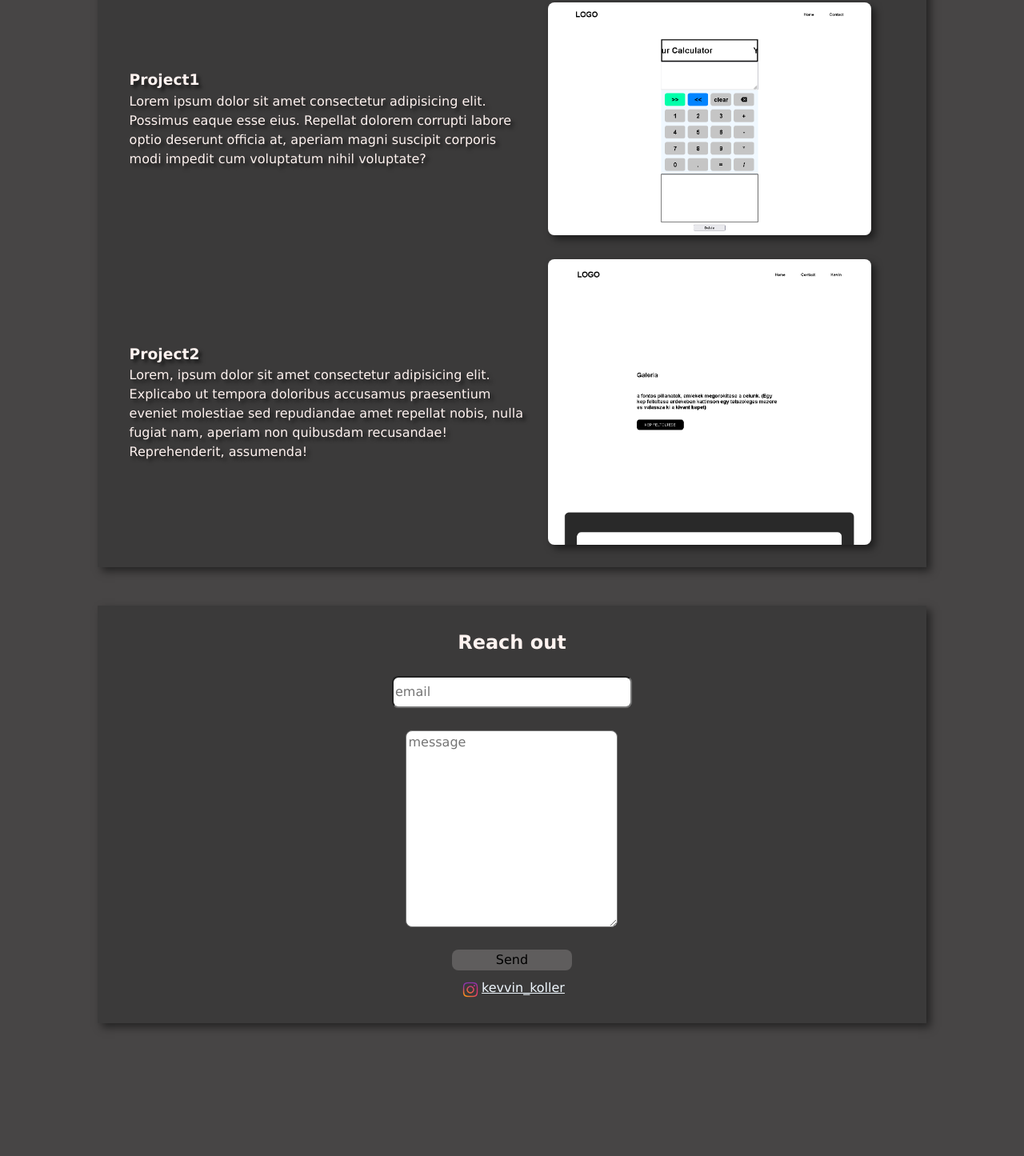
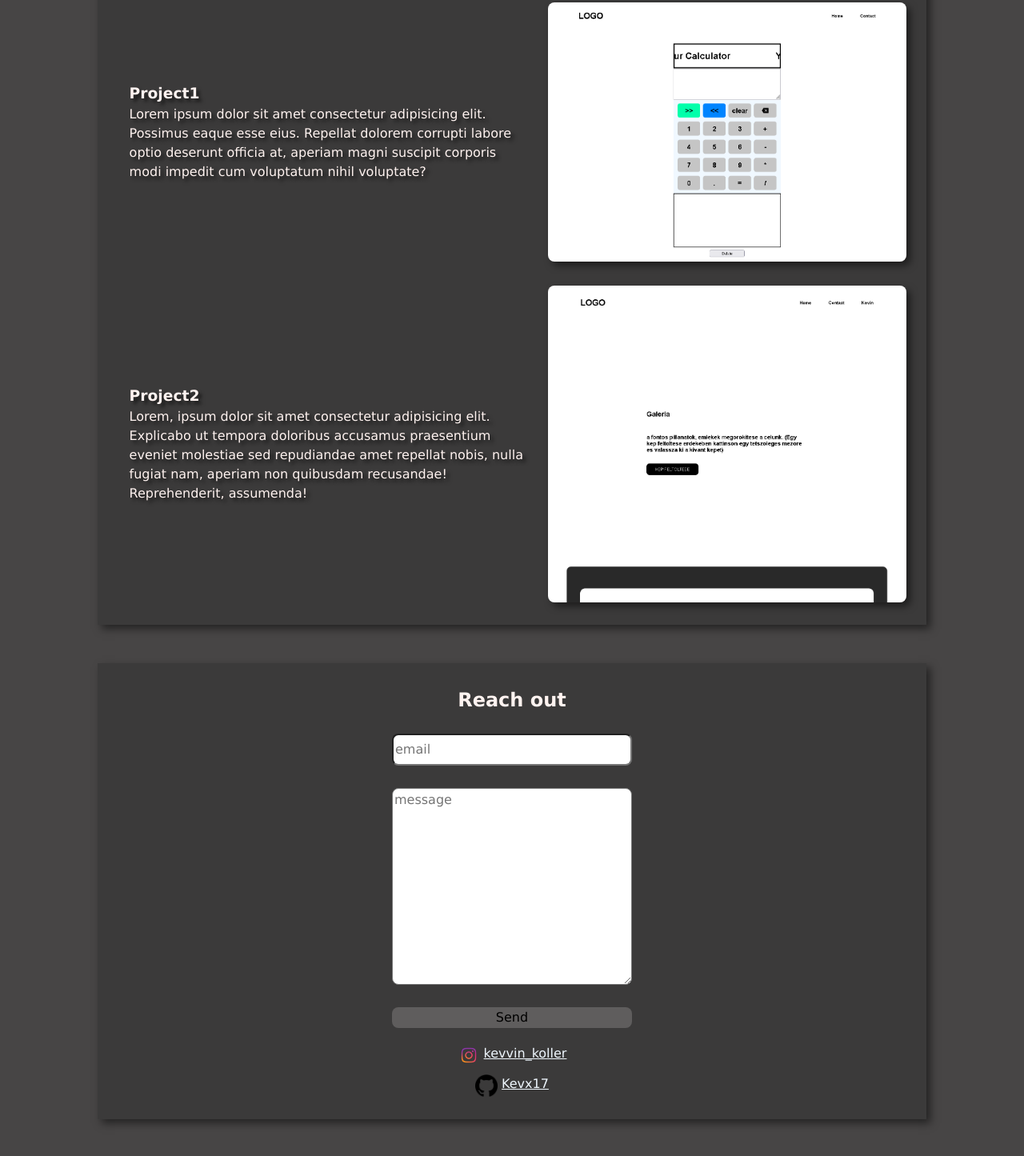
Before and after one commit to Kevx17/Personal_website, a website built with webpack: page src/index.html in a window 1280 px wide. Shown: the part 1494-2939 px from the top of the page at 80% size. Before the commit the page ends 2873 px from the top, so only its background shows below. Built offline with nearby package versions, Linux system fonts and the light colour scheme.

Commit message:
finished the design

```diff
--- a/src/index.html
+++ b/src/index.html
@@ -4,6 +4,7 @@
     <meta charset="UTF-8">
     <meta name="viewport" content="width=device-width, initial-scale=1.0">
     <title>Document</title>
+    <link rel="stylesheet" href="style.css">
 </head>
 <body>
     <main>
@@ -96,6 +97,10 @@
                 <img src="insta.png" alt="">
                 <a href="https://www.instagram.com/kevvin_koller"><p>kevvin_koller</p></a>
             </div>
+            <div class="links">
+                <img src="github.png" alt="">
+                <a href="https://github.com/Kevx17"><p>Kevx17</p></a>
+            </div>
         </section>
     </main>
 </body>
--- a/src/style.css
+++ b/src/style.css
@@ -197,7 +197,9 @@ button:hover {
 }
 
 .projects a {
-    width: 90%;
+    width: 100%;
+    display: flex;
+    justify-content: center;
 }
 
 .contact {
@@ -216,6 +218,7 @@ form {
     display: grid;
     place-items: center;
     gap: 28px;
+    width: 100%;
 }
 
 form input {
@@ -226,16 +229,19 @@ form input {
     border-radius: 8px;
     color: aliceblue;
     max-width: 300px;
+    width: 85%;
 }
 
 #email {
     width: 300px;
+    max-width: 85%;
     height: 40px;
     color: aliceblue;
 }
 
 #submit {
     width: 50%;
+    max-width: 300px;
     margin-bottom: 10px;
     transition: all 0.3s ease;
     border: none;
@@ -249,10 +255,12 @@ form input {
 
 .links {
     display: flex;
+    margin-top: 10px;
 }
 
 .links img {
     height: 28px;
+    margin-right: 5px;
 }
 
 a {
```
Also changed, not shown: src/github.png (added).
